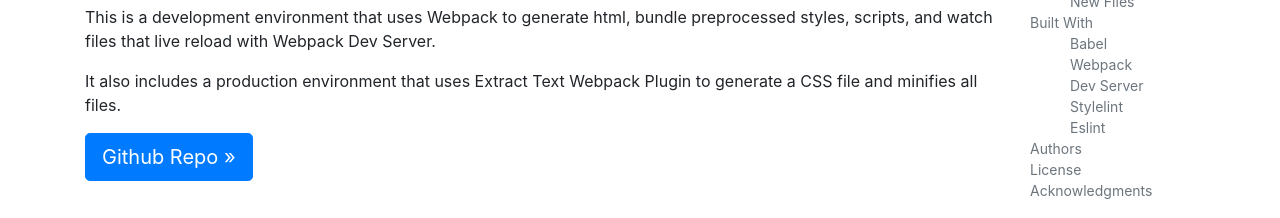
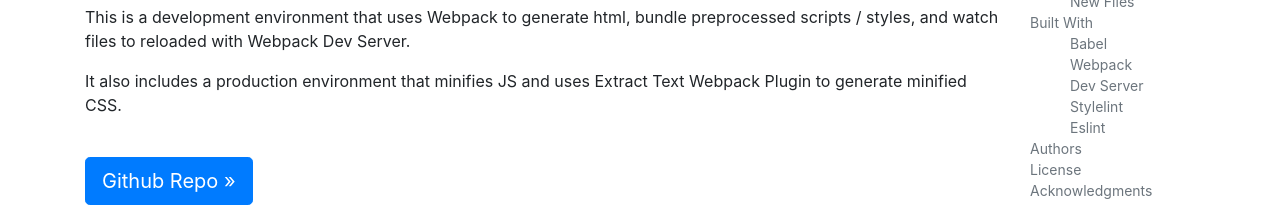
Before and after one commit to brandnpatterson/hello-webpack, a website built with webpack: page src/template.html in a window 1280 px wide. Shown: the part 141-359 px from the top of the page. Built offline with nearby package versions, Linux system fonts and the light colour scheme.

Commit message:
complete readme

```diff
--- a/src/template.html
+++ b/src/template.html
@@ -59,8 +59,9 @@
             <div class="row section hero-section">
                 <div class="col-sm-12 col-md-10">
                     <h1 class="display-5">Hello, Webpack!</h1>
-                    <p>This is a development environment that uses Webpack to generate html, bundle preprocessed styles, scripts, and watch files that live reload with Webpack Dev Server.</p>
-                    <p>It also includes a production environment that uses Extract Text Webpack Plugin to generate a CSS file and minifies all files.</p>
+                    <p>This is a development environment that uses Webpack to generate html, bundle preprocessed scripts / styles, and watch files to reloaded with Webpack Dev Server.</p>
+                    <p>It also includes a production environment that minifies JS and uses Extract Text Webpack Plugin to generate minified CSS.</p>
+                    <br>
                     <p>
                         <a class="btn btn-primary btn-lg" href="https://github.com/brandnpatterson/hello-webpack" target="_blank" role="button">Github Repo &raquo;</a>
                     </p>
```
Also changed, not shown: README.md.
